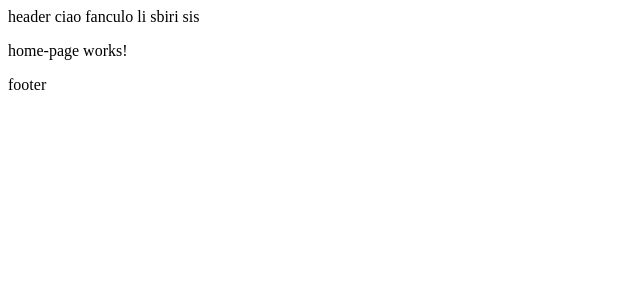
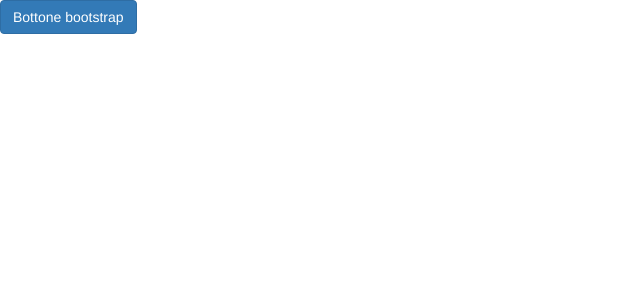
Before and after one commit to FilippoIlluminati/BiteBox.Frontend, an Angular app: page / in a window 1280 px wide. Shown: the top 300 px of the page, without its empty margins (0-640 px from the left). Built offline with nearby package versions, Linux system fonts and the light colour scheme.

Commit message:
Prova libreria bootstrap inserita

```diff
--- a/angular.json
+++ b/angular.json
@@ -30,6 +30,7 @@
               "src/assets"
             ],
             "styles": [
+              "node_modules/bootstrap/dist/css/bootstrap.min.css",
               "src/styles.scss"
             ],
             "scripts": []
--- a/package.json
+++ b/package.json
@@ -19,6 +19,7 @@
     "@angular/platform-browser-dynamic": "^16.2.0",
     "@angular/router": "^16.2.0",
     "boostrap": "^2.0.0",
+    "bootstrap": "^3.4.1",
     "rxjs": "~7.8.0",
     "tslib": "^2.3.0",
     "zone.js": "~0.13.0"
--- a/src/app/app.component.html
+++ b/src/app/app.component.html
@@ -1,5 +1,2 @@
-header
 
-<router-outlet>ciao fanculo li sbiri sis</router-outlet>
-
-footer
+<button type="button" class="btn btn-primary">Bottone bootstrap</button>
```
Also changed, not shown: 1 other file (tests, documents, lock files or other folders).
